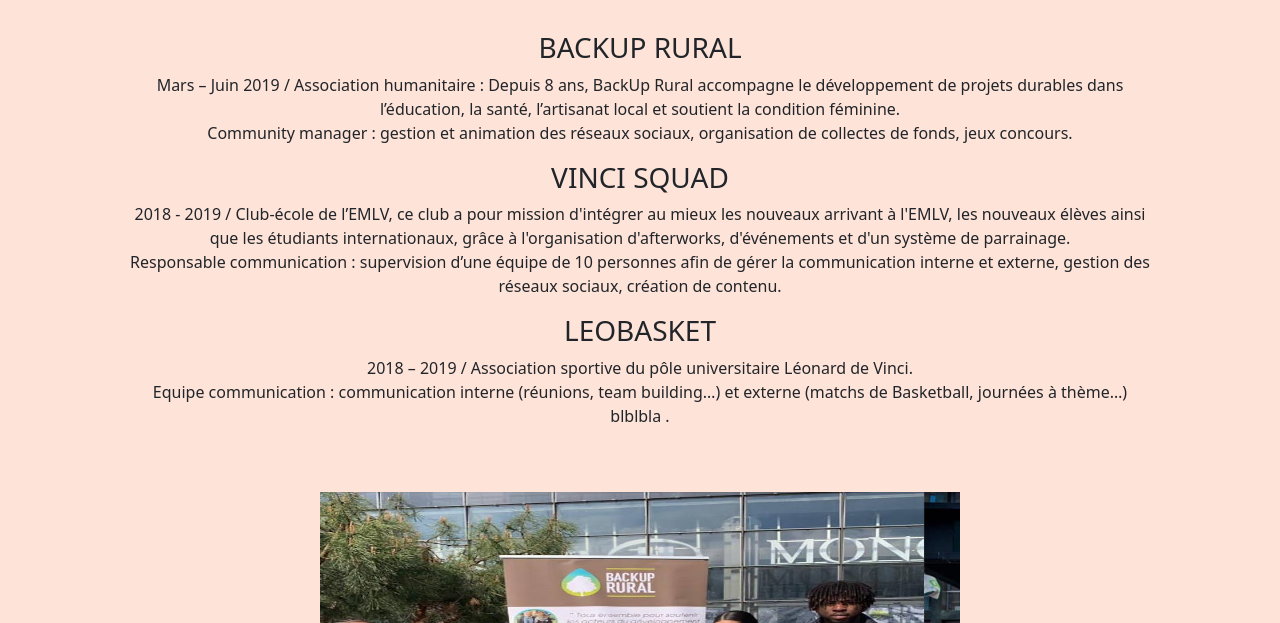
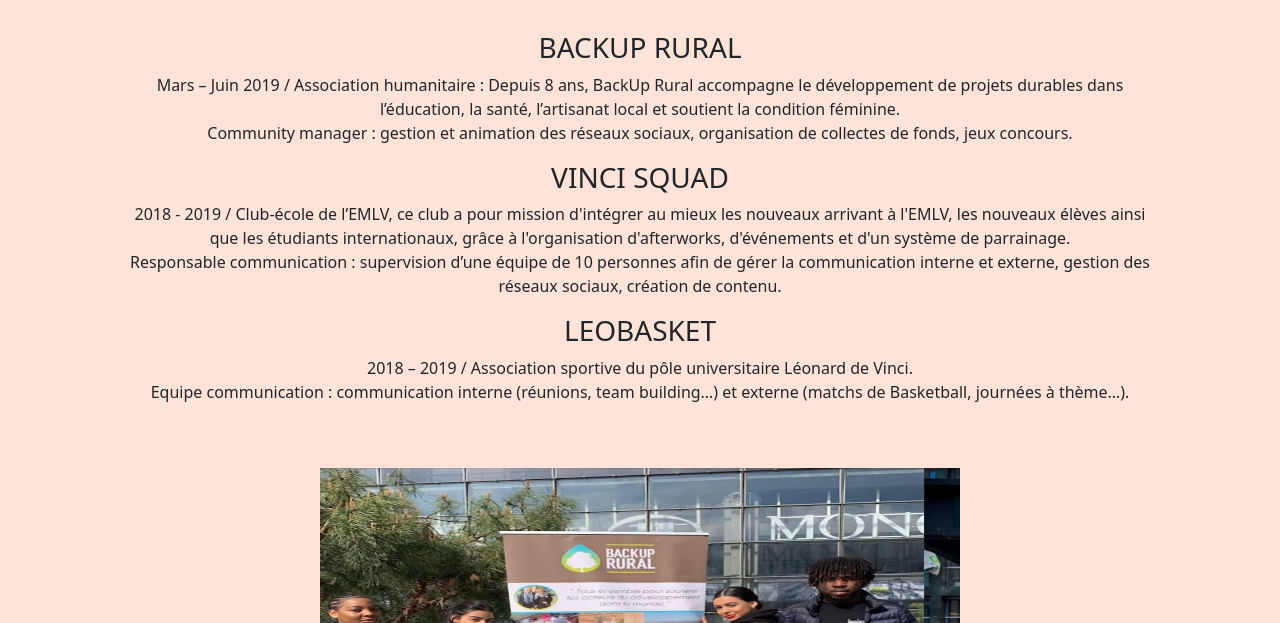
Before and after one commit to Luana-code/CVLuanaGalvao, a plain HTML site: page asso.html in a window 1280 px wide. Shown: the part 177-800 px from the top of the page. Drawn offline with nearby package versions, Linux system fonts and the light colour scheme.

Commit message:
CV Luana Galvao

```diff
--- a/asso.html
+++ b/asso.html
@@ -60,7 +60,7 @@
 									<h3>LEOBASKET</h3>
 										<p>2018 – 2019 / Association sportive du pôle universitaire Léonard de Vinci.
 <br>
-										Equipe communication : communication interne (réunions, team building…) et externe (matchs de Basketball, journées à thème…) blblbla .</p>
+										Equipe communication : communication interne (réunions, team building…) et externe (matchs de Basketball, journées à thème…).</p>
 		<br>
 		<br>
 		</div>
```
Also changed, not shown: index.html (+3 -6 lines).
